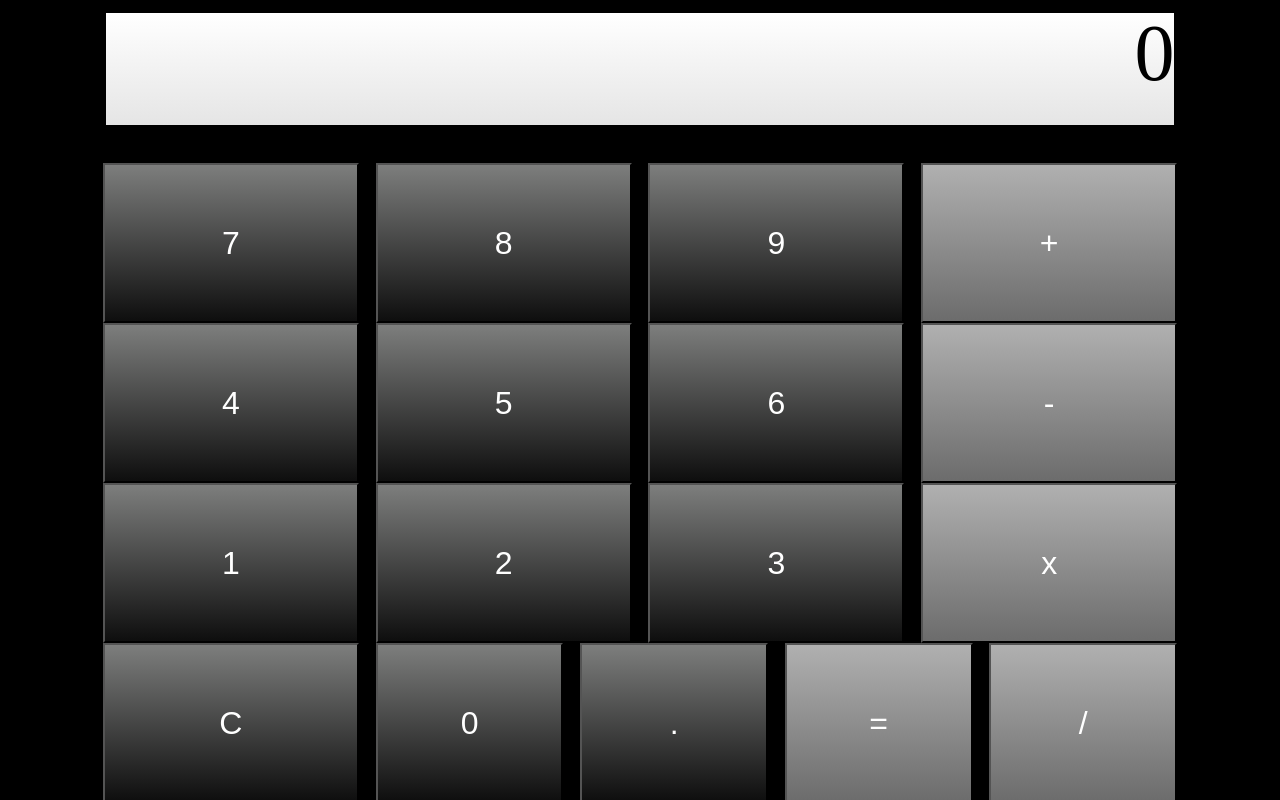
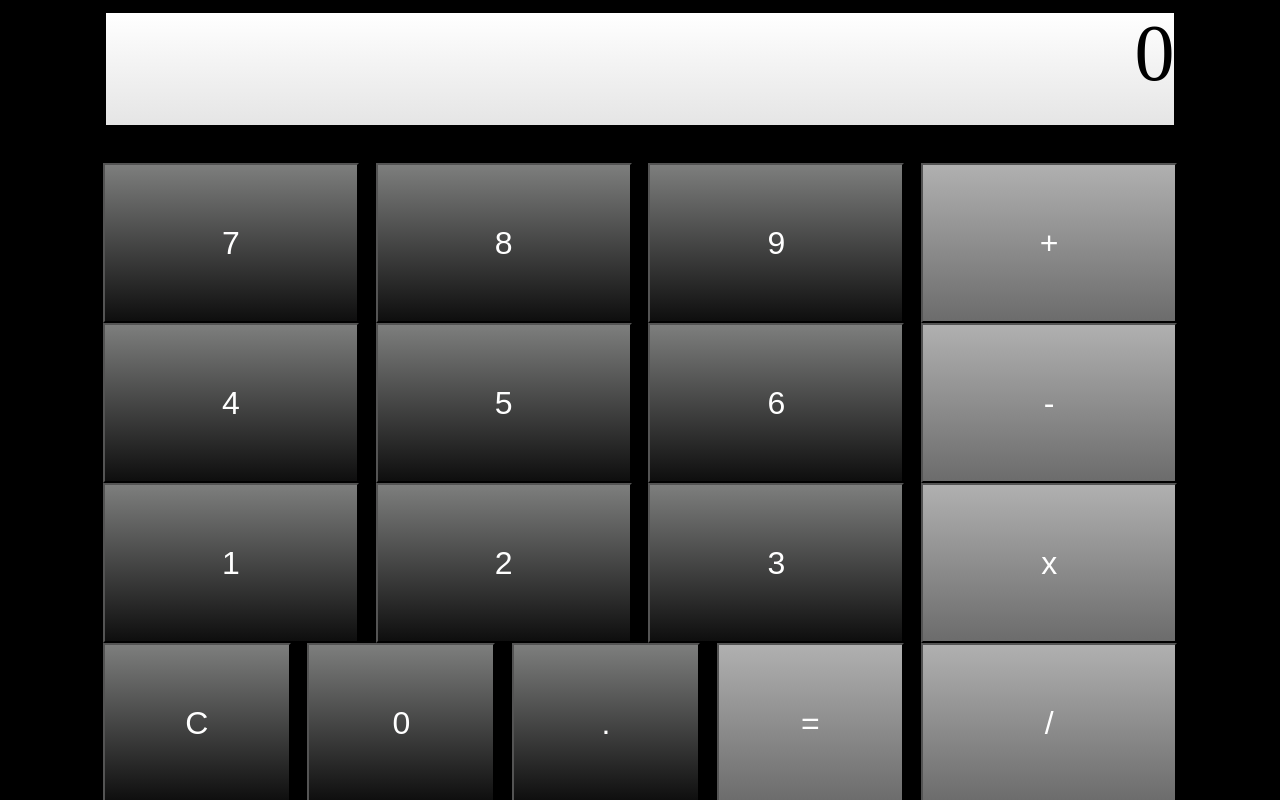
Before and after one commit to maxgalloway/Abacus_for_the_Rest_of_Us, a plain HTML site: page index.html in a window 1280 px wide. Drawn offline with Linux system fonts and the light colour scheme.

Commit message:
mistook last child for first (?)

```diff
--- a/style.css
+++ b/style.css
@@ -86,7 +86,7 @@ input.operator {
 	width: 20%;
 }
 
-div#specialFuncs>input:first-child {
+div#specialFuncs>input:last-child {
 	width: 20%;
 	margin-right: 0%;
 }
```
